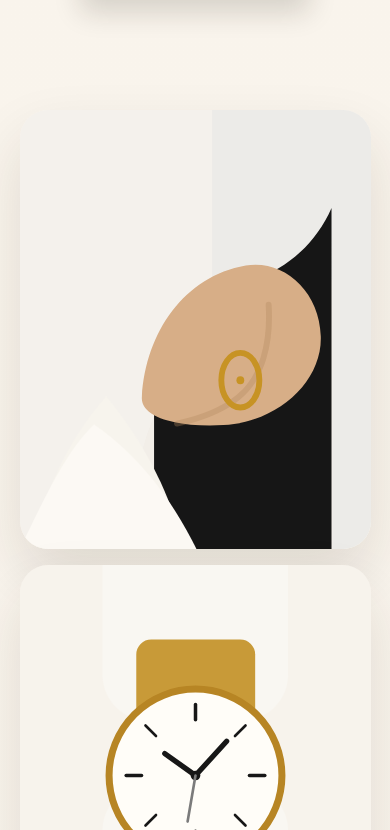
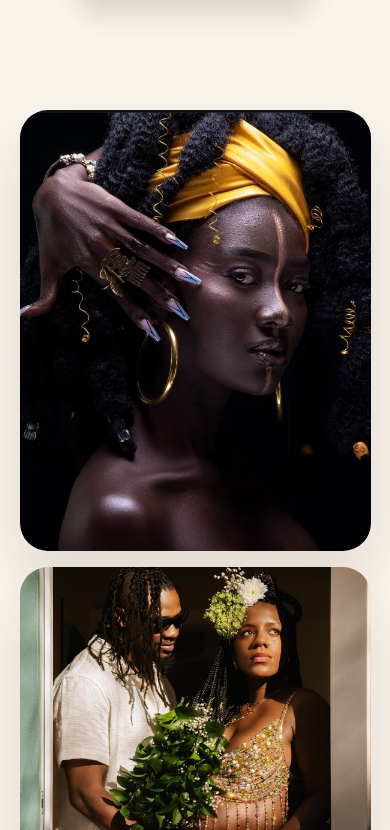
Before and after one commit to charlesboahene18-ops/selahstarrstudio_onlineshop, a React (Vite) app: page / in a window 390 px wide. Shown: the part 6174-7004 px from the top of the page. Built offline with nearby package versions, Linux system fonts and the light colour scheme.

Commit message:
adding products

```diff
--- a/src/data/storefrontContent.js
+++ b/src/data/storefrontContent.js
@@ -1,16 +1,16 @@
 import { brand } from '../config/brand'
-import missionDetail from '../assets/editorial/mission-detail.svg'
 import blogCare from '../assets/editorial/blog-care.svg'
 import blogLayering from '../assets/editorial/blog-layering.svg'
 import blogOccasion from '../assets/editorial/blog-occasion.svg'
-import missionPortrait from '../assets/editorial/mission-portrait.svg'
-import missionStudio from '../assets/editorial/mission-studio.svg'
+import missionPortraitPhoto from '../assets/instagram/Adorned in intention.Each curve, each coil, each crafted detail — a prayer of becoming.Selah Sta.jpg'
+import missionCouplePhoto from '../assets/instagram/Reposting this correctly this time “My love child 🫶🏾🥹“Shot by @giannasnapped Beaded fit @fres-2.jpg'
+import missionBraletteDetail from '../assets/instagram/Handcrafted with intention.Each beaded bralette is made to your exact measurements — offering fu.jpg'
 import customOrderPearlSet from '../assets/custom-orders/custom-order-pearl-set.jpg'
 import customOrderPurpleCuff from '../assets/custom-orders/custom-order-arm-cuffs.jpg'
 import customOrderGoldChoker from '../assets/custom-orders/custom-order-gold-choker.jpg'
 import giftMomentsVideo from '../assets/make_it_a_seconds_video.mp4'
+import socialPortraitPhoto from '../assets/instagram/Adorned in intention.Each curve, each coil, each crafted detail — a prayer of becoming.Selah Sta.jpg'
 import socialPendant from '../assets/social/social-pendant.svg'
-import socialPortrait from '../assets/social/social-portrait.svg'
 import socialSquareOne from '../assets/social/social-square-one.svg'
 import socialSquareTwo from '../assets/social/social-square-two.svg'
 import socialWatch from '../assets/social/social-watch.svg'
@@ -357,16 +357,16 @@ export const missionContent = {
   href: '#contact',
   images: [
     {
-      src: missionPortrait,
-      alt: 'Temporary mock image representing a Selah Starr Studio portrait editorial',
+      src: missionPortraitPhoto,
+      alt: 'Editorial portrait of a model wearing a gold headwrap, hoop earrings, and a wire-wrapped ring, styled by Selah Starr Studio',
     },
     {
-      src: missionStudio,
-      alt: 'Temporary mock image representing a Selah Starr Studio studio detail',
+      src: missionCouplePhoto,
+      alt: 'A couple embracing in doorway light, styled with a handcrafted beaded bralette by Selah Starr Studio',
     },
     {
-      src: missionDetail,
-      alt: 'Temporary mock image representing handmade beadwork and decorative elements',
+      src: missionBraletteDetail,
+      alt: 'Close-up detail of a handcrafted beaded bralette in ocean colours by Selah Starr Studio',
     },
   ],
 }
@@ -435,8 +435,8 @@ export const socialContent = {
       alt: 'Temporary mock image representing handmade beadwork for Selah Starr Studio social content',
     },
     {
-      src: socialPortrait,
-      alt: 'Temporary mock image representing a Selah Starr Studio portrait social post',
+      src: socialPortraitPhoto,
+      alt: 'Selah Starr Studio portrait styled with golden accessories',
     },
     {
       src: socialSquareTwo,
--- a/src/styles/global.css
+++ b/src/styles/global.css
@@ -1943,11 +1943,12 @@ input:focus-visible {
   display: grid;
   grid-template-columns: 0.96fr 0.74fr;
   gap: 18px;
-  align-items: end;
+  align-items: stretch;
 }
 
 .mission-collage__figure {
   margin: 0;
+  height: 100%;
   overflow: hidden;
   border-radius: 28px;
   box-shadow: var(--shadow-soft);
@@ -2059,6 +2060,8 @@ input:focus-visible {
 
 .social-collage__item {
   position: relative;
+  display: block;
+  min-height: 260px;
   overflow: hidden;
   border-radius: 24px;
 }
@@ -2074,7 +2077,7 @@ input:focus-visible {
 .social-collage__item img {
   width: 100%;
   height: 100%;
-  min-height: 260px;
+  min-height: 0;
   object-fit: cover;
   transition: transform 0.32s ease;
 }
@@ -2473,18 +2476,15 @@ input:focus-visible {
   }
 
   .mission-collage__media {
-    grid-template-columns: repeat(2, minmax(0, 1fr));
+    grid-template-columns: 1fr;
     gap: 1rem;
   }
 
-  .mission-collage__figure--1 {
-    grid-row: auto;
-    min-height: 360px;
-  }
-
+  .mission-collage__figure--1,
   .mission-collage__figure--2,
   .mission-collage__figure--3 {
-    min-height: 180px;
+    grid-row: auto;
+    min-height: 320px;
   }
 
   .showcase-preview__three-up,
```
